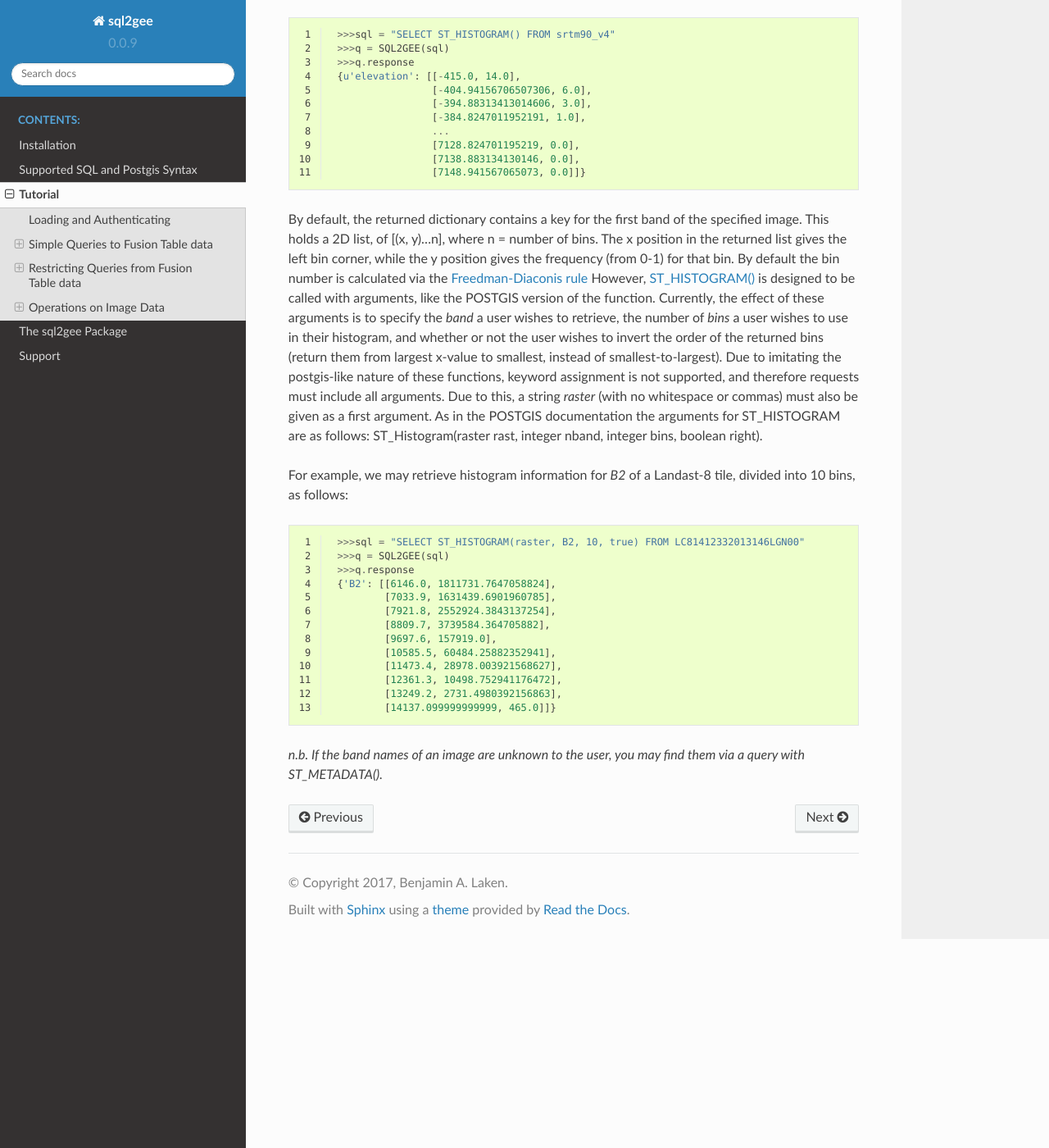
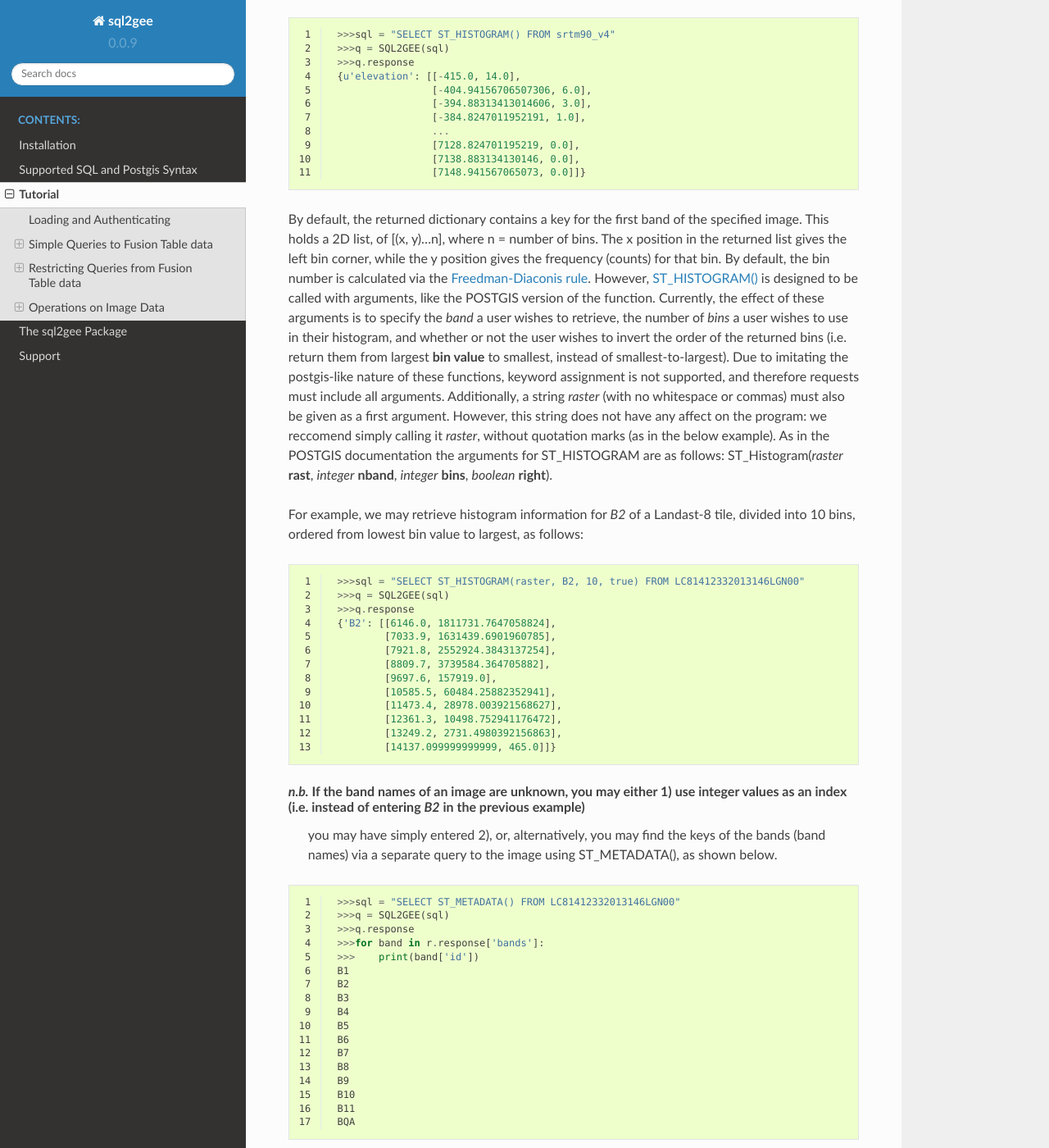
Before and after one commit to Vizzuality/sql2gee, a Sphinx documentation site: the page built from docs/source/gettingstarted.rst, in a window 1280 px wide and 1400 px high, scrolled down 5289 px. Shown: the whole window at 82% size. Built offline with Sphinx 7.4.7 and the Read the Docs theme 2.0.0, drawn with Linux system fonts in a browser that asks for light colours.

Commit message:
Further documentation tweak to update ST_HIST info.

```diff
--- a/docs/source/gettingstarted.rst
+++ b/docs/source/gettingstarted.rst
@@ -304,15 +304,16 @@ Again, SQL2GEE can be passed a geojson if desired, as in the previous example, t
                     [7148.941567065073, 0.0]]}
 
 By default, the returned dictionary contains a key for the first band of the specified image. This holds a 2D list, of [(x, y)...n], where n = number of bins.
-The x position in the returned list gives the left bin corner, while the y position gives the frequency (from 0-1) for that bin. By default the
-bin number is calculated via the `Freedman-Diaconis rule <https://en.wikipedia.org/wiki/Freedman–Diaconis_rule>`_
+The x position in the returned list gives the left bin corner, while the y position gives the frequency (counts) for that bin. By default, the
+bin number is calculated via the `Freedman-Diaconis rule <https://en.wikipedia.org/wiki/Freedman–Diaconis_rule>`_.
 However, `ST_HISTOGRAM() <http://postgis.net/docs/manual-dev/RT_ST_Histogram.html>`_ is designed to be called with arguments, like the POSTGIS version of the function. Currently, the effect of these arguments
 is to specify the *band* a user wishes to retrieve, the number of *bins* a user wishes to use in their histogram, and whether or not the user wishes to invert the order
-of the returned bins (return them from largest x-value to smallest, instead of smallest-to-largest). Due to imitating the postgis-like nature of these functions,
-keyword assignment is not supported, and therefore requests must include all arguments. Due to this, a string `raster` (with no whitespace or commas) must also be given as a first argument.
-As in the POSTGIS documentation the arguments for ST_HISTOGRAM are as follows: ST_Histogram(raster rast, integer nband, integer bins, boolean right).
+of the returned bins (i.e. return them from largest **bin value** to smallest, instead of smallest-to-largest). Due to imitating the postgis-like nature of these functions,
+keyword assignment is not supported, and therefore requests must include all arguments. Additionally, a string `raster` (with no whitespace or commas) must also be given as a first argument. However,
+this string does not have any affect on the program: we reccomend simply calling it `raster`, without quotation marks (as in the below example).
+As in the POSTGIS documentation the arguments for ST_HISTOGRAM are as follows: ST_Histogram(*raster* **rast**, *integer* **nband**, *integer* **bins**, *boolean* **right**).
 
-For example, we may retrieve histogram information for `B2` of a Landast-8 tile, divided into 10 bins, as follows:
+For example, we may retrieve histogram information for `B2` of a Landast-8 tile, divided into 10 bins, ordered from lowest bin value to largest, as follows:
 
 .. code-block:: python
    :linenos:
@@ -331,4 +332,27 @@ For example, we may retrieve histogram information for `B2` of a Landast-8 tile,
             [13249.2, 2731.4980392156863],
             [14137.099999999999, 465.0]]}
 
-*n.b. If the band names of an image are unknown to the user, you may find them via a query with ST_METADATA().*
+*n.b.* If the band names of an image are unknown, you may either 1) use integer values as an index (i.e. instead of entering `B2` in the previous example)
+ you may have simply entered 2), or, alternatively, you may find the keys of the bands (band names) via a separate query to the image using ST_METADATA(),
+ as shown below.
+
+.. code-block:: python
+   :linenos:
+
+    >>>sql = "SELECT ST_METADATA() FROM LC81412332013146LGN00"
+    >>>q = SQL2GEE(sql)
+    >>>q.response
+    >>>for band in r.response['bands']:
+    >>>    print(band['id'])
+    B1
+    B2
+    B3
+    B4
+    B5
+    B6
+    B7
+    B8
+    B9
+    B10
+    B11
+    BQA
```
